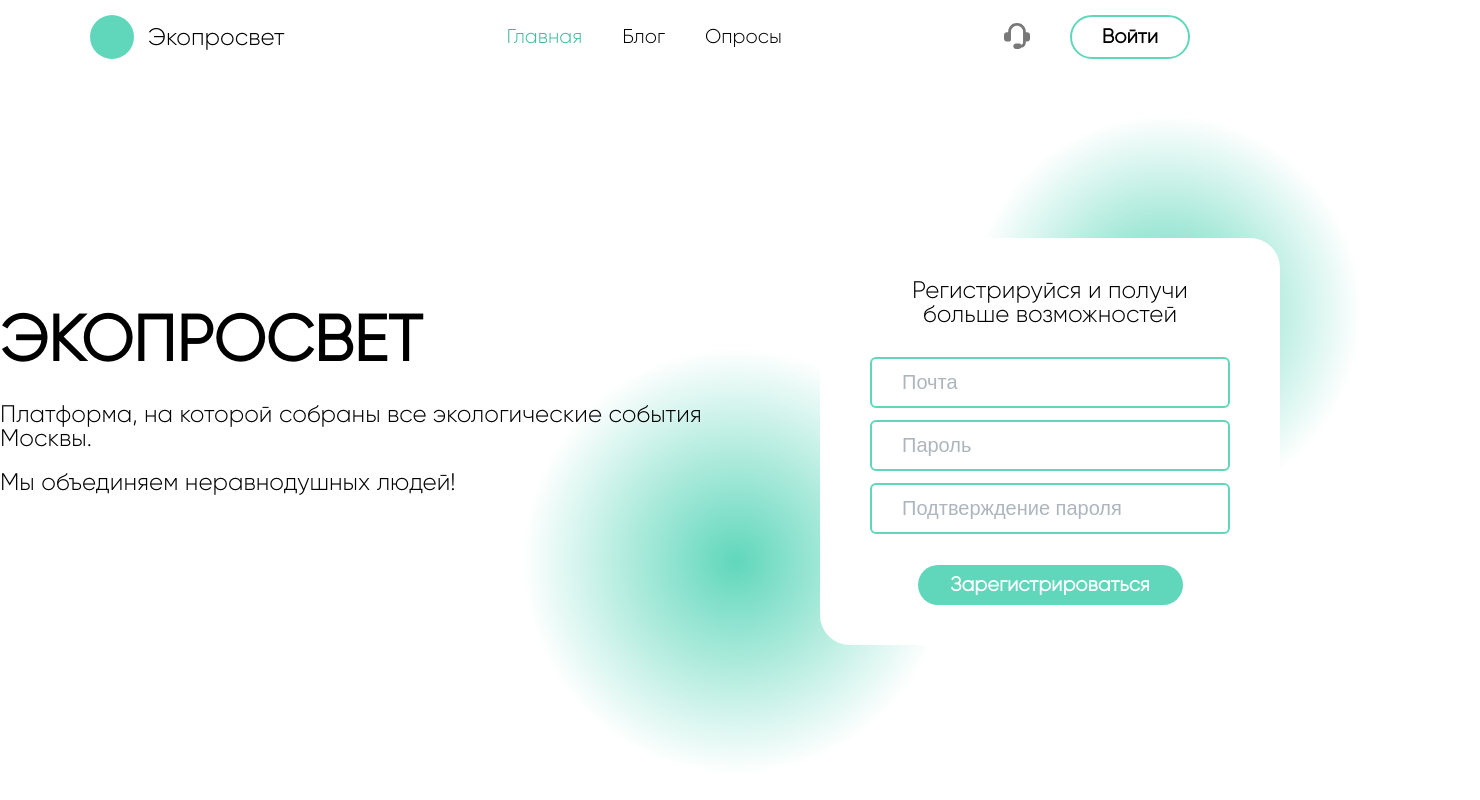
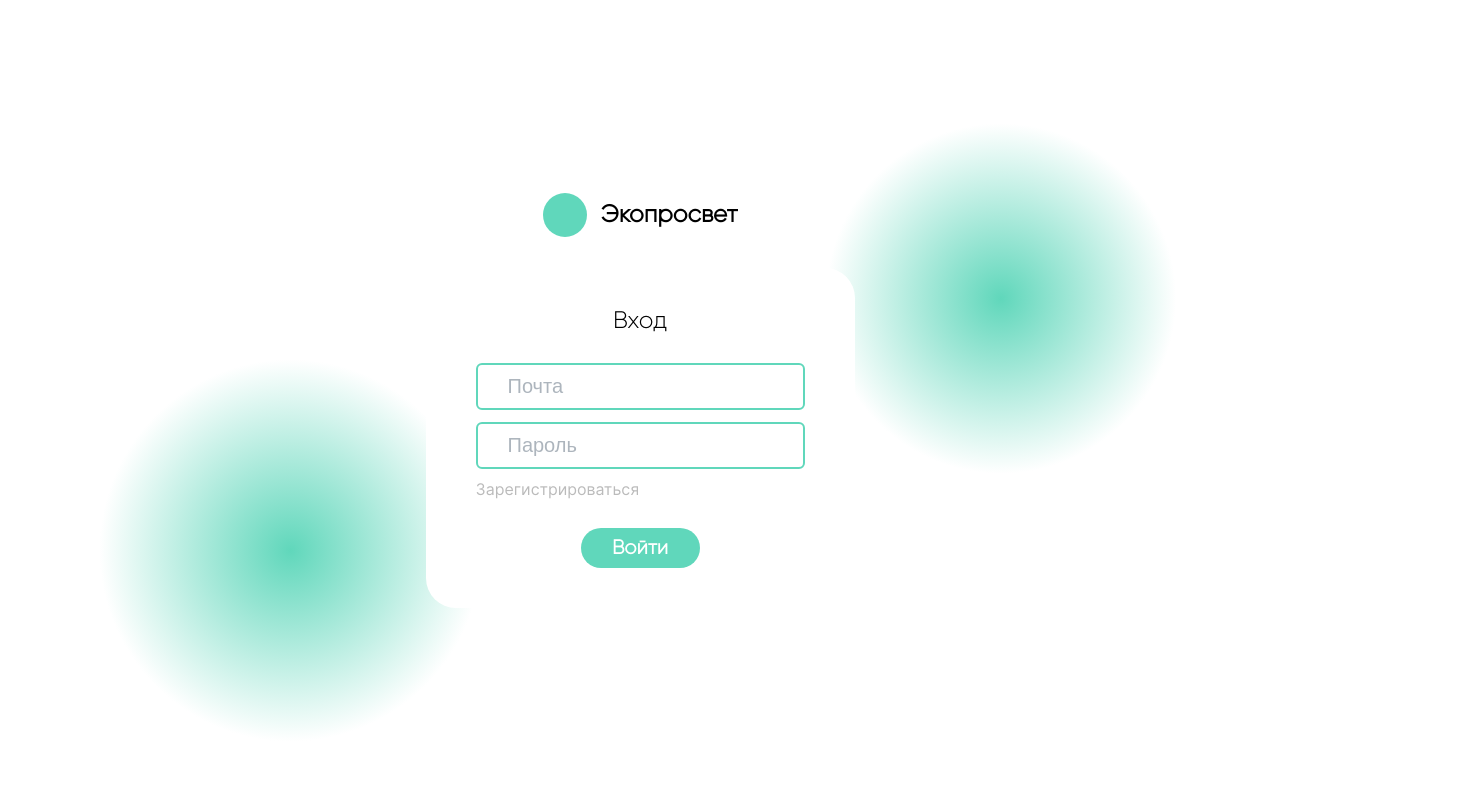
Before and after one commit to Srg206/Ecothon_back, a React app in the folder frontend/: page /login in a window 1280 px wide. Before the commit this address led to /. Shown: the top 800 px of the page, 1480 px wide, since content can reach past the window. Built offline with nearby package versions, Linux system fonts and the light colour scheme.

Commit message:
add LoginPage

```diff
--- a/frontend/src/app/App.js
+++ b/frontend/src/app/App.js
@@ -1,22 +1,31 @@
 import MainPage from '../pages/MainPage/MainPage';
 import '../shared/styles/App.scss';
-import { Navigate, Route, Routes } from 'react-router-dom';
+import { Navigate, Route, Routes, useLocation } from 'react-router-dom';
 
 //* COMPONENTS
 import Header from '../widgets/Header/Header'
 import Footer from '../widgets/Footer/Footer';
+import LoginPage from '../pages/LoginPage/LoginPage';
 
 function App() {
+
+  const location = useLocation();
+
   return (
     <div className="App">
-      <Header/>
+      { location.pathname !== '/login' && <Header/> }
 
       <div className='_container'>
         <Routes>
           <Route path="*" element={<Navigate to="/" replace/>}/>
           <Route path="/" element={<MainPage/>}/>
+          <Route path="/login" element={<LoginPage/>}/>
         </Routes>
-        <Footer/>
+        {
+          location.pathname !== '/login' && (
+            <Footer/>
+          )
+        }
       </div>
     </div>
   );
--- /dev/null
+++ b/frontend/src/app/config.js
@@ -0,0 +1,2 @@
+const baseUrl = "https://194.87.102.215:8002"
+export default baseUrl
--- /dev/null
+++ b/frontend/src/pages/LoginPage/LoginPage.jsx
@@ -0,0 +1,32 @@
+import React, { useState } from 'react'
+import cl from './LoginPage.module.scss'
+
+//* COMPONENTS
+import LogoComponent from '../../shared/modules/LogoComponent/LogoComponent'
+import FormLogin from '../../widgets/FormLogin/FormLogin'
+import FormRegistration from '../../widgets/FormRegistration/FormRegistration'
+
+function LoginPage() {
+
+    const [isLogin, setIsLogin] = useState(true);
+
+  return (
+    <div className={cl.loginPage}>
+
+        <div className={`${cl.loginPage__spots} ${cl.spot1}`}><span></span></div>
+        <div className={`${cl.loginPage__spots} ${cl.spot2}`}><span></span></div>
+
+        <LogoComponent/>
+        {
+            isLogin
+            ?
+            <FormLogin setIsLogin={setIsLogin}/>
+            :
+            <FormRegistration title="Регистрация"/>
+        }
+
+    </div>
+  )
+}
+
+export default LoginPage
--- /dev/null
+++ b/frontend/src/pages/LoginPage/LoginPage.module.scss
@@ -0,0 +1,45 @@
+
+@use "../../shared/styles/colors.scss" as *;
+
+.loginPage{
+    display: flex;
+    flex-direction: column;
+    justify-content: center;
+    align-items: center;
+    height: 100vh;
+    position: relative;
+    overflow-y: hidden;
+
+    > *:not(:last-child){
+        margin-bottom: 31px;
+    }
+
+    .loginPage__spots{
+        position: absolute;
+        display: flex;
+        align-items: center;
+        justify-content: center;
+        width: 100%;
+        height: 100%;
+        z-index: -1;
+
+        span{
+            width: 901px;
+            height: 901px;
+            background: radial-gradient(circle, $spot_color 0%, #fff 30%);
+            border-radius: 50%;
+        }
+    }
+
+    .spot1{
+        top: 150px;
+        left: -350px;
+    }
+
+    .spot2{
+        width: 742px;
+        height: 676px;
+        top: -40px;
+        left: 630px;
+    }
+}
--- a/frontend/src/pages/MainPage/MainPage.jsx
+++ b/frontend/src/pages/MainPage/MainPage.jsx
@@ -35,7 +35,7 @@ function MainPage() {
           </div>
         </div>
         <div className={cl.promo__form}>
-          <FormRegistration/>
+          <FormRegistration title="Регистрируйся и получи больше возможностей"/>
         </div>
       </div>
 
--- a/frontend/src/shared/modules/BtnGreenReverse/BtnGreenReverse.module.scss
+++ b/frontend/src/shared/modules/BtnGreenReverse/BtnGreenReverse.module.scss
@@ -12,5 +12,6 @@
 
     &:hover{
         background-color: $btnGreenReverse_color_border;
+        color: #fff;
     }
 }
--- a/frontend/src/shared/modules/InputGreen/InputGreen.jsx
+++ b/frontend/src/shared/modules/InputGreen/InputGreen.jsx
@@ -1,10 +1,18 @@
-import React from 'react'
+import React, { useState } from 'react'
 import cl from "./InputGreen.module.scss"
 
 function InputGreen({placeholder}) {
+
+  const [isError] = useState(false);
+
   return (
     <div>
-        <input className={cl.inputGreen} type="text" placeholder={placeholder} />
+        <input className={`${cl.inputGreen} ${isError ? cl.error : " "}`} type="text" placeholder={placeholder} />
+        {
+          isError && (
+            <div className={cl.errorText}>Данное поле должно быть заполнено</div>
+          )
+        }
     </div>
   )
 }
--- a/frontend/src/shared/modules/InputGreen/InputGreen.module.scss
+++ b/frontend/src/shared/modules/InputGreen/InputGreen.module.scss
@@ -8,8 +8,24 @@
     font-weight: 400px;
     padding: 12px 30px;
     width: 100%;
+    height: 47px;
+    outline: none;
 
     &::placeholder{
         color: $input_placeholder_color;
     }
+
+    &:hover, &:focus{
+        border-color: $inputForm_color_border_hover;
+    }
 }
+
+.error{
+    border-color: $error_color;
+}
+
+.errorText{
+    color: $error_color;
+    font-weight: 400;
+    margin-top: 6px;
+}
--- a/frontend/src/shared/modules/LogoComponent/LogoComponent.module.scss
+++ b/frontend/src/shared/modules/LogoComponent/LogoComponent.module.scss
@@ -3,6 +3,7 @@
 
 .logo{
     font-size: 24px;
+    font-weight: 600;
     line-height: 28.25px;
     display: flex;
     align-items: center;
--- /dev/null
+++ b/frontend/src/shared/modules/ProfileBtn/ProfileBtn.jsx
@@ -0,0 +1,14 @@
+import React from 'react'
+import cl from './ProfileBtn.module.scss'
+import profile from '../../assets/profile.svg'
+
+function ProfileBtn({username}) {
+  return (
+    <div className={cl.profileBtn}>
+        <div className={cl.profileBtn__username}>{username}</div>
+        <img src={profile} alt="profile btn" />
+    </div>
+  )
+}
+
+export default ProfileBtn
--- /dev/null
+++ b/frontend/src/shared/modules/ProfileBtn/ProfileBtn.module.scss
@@ -0,0 +1,11 @@
+
+.profileBtn{
+    display: flex;
+    align-items: center;
+    gap: 20px;
+
+    .profileBtn__username{
+        font-size: 20px;
+        font-weight: 600;
+    }
+}
--- a/frontend/src/shared/modules/Tag/Tag.module.scss
+++ b/frontend/src/shared/modules/Tag/Tag.module.scss
@@ -6,7 +6,7 @@
     padding: 4px 18px;
     border: 2px solid $base_color;
     border-radius: 20px;
-    font-size: 18px;
+    font-size: 16px;
     font-weight: 400;
     font-family: "Inter";
 }
--- a/frontend/src/shared/styles/colors.scss
+++ b/frontend/src/shared/styles/colors.scss
@@ -1,6 +1,6 @@
 
 $base_color: #60D7BB;
-
+$error_color: #E74646;
 $color_logo: #60D7BB;
 
 //* SPOT
@@ -10,6 +10,7 @@ $spot_color: #60D7BB;
 //* INPUTS
 $input_placeholder_color: #ADB5BD;
 $inputForm_color_border: #60D7BB;
+$inputForm_color_border_hover: #42B99D;
 
 //* BUTTONS
 $btnGreen_background_color: #60D7BB;
--- /dev/null
+++ b/frontend/src/widgets/FormLogin/FormLogin.jsx
@@ -0,0 +1,24 @@
+import React from 'react'
+import cl from './FormLogin.module.scss'
+
+//* COMPONENTS
+import InputGreen from '../../shared/modules/InputGreen/InputGreen'
+import BtnGreen from '../../shared/modules/BtnGreen/BtnGreen'
+
+function FormLogin({setIsLogin}) {
+  return (
+    <div className={cl.formLogin}>
+        <div className={cl.formLogin__title}>Вход</div>
+        <div className={cl.formLogin__inputs}>
+            <InputGreen placeholder="Почта"/>
+            <InputGreen placeholder="Пароль"/>
+            <div className={cl.formLogin__btnReg} onClick={() => setIsLogin(false)}>Зарегистрироваться</div>
+        </div>
+        <div className={cl.formLogin__btn}>
+            <BtnGreen width="119px">Войти</BtnGreen>
+        </div>
+    </div>
+  )
+}
+
+export default FormLogin
--- /dev/null
+++ b/frontend/src/widgets/FormLogin/FormLogin.module.scss
@@ -0,0 +1,36 @@
+
+@use "../../shared/styles/fonts.scss" as *;
+
+.formLogin{
+    background-color: #fff;
+    max-width: 460px;
+    border-radius: 30px;
+    padding: 40px 50px;
+
+    > *:not(:last-child){
+        margin-bottom: 31px;
+    }
+
+    .formLogin__title{
+        font-size: 24px;
+        text-align: center;
+        font-weight: 500;
+    }
+
+    .formLogin__inputs{
+        > *:not(:last-child){
+            margin-bottom: 12px;
+        }
+
+        .formLogin__btnReg{
+            color: #BBBBBB;
+            font-family: "Inter";
+            font-weight: 400;
+        }
+    }
+
+    .formLogin__btn{
+        display: flex;
+        justify-content: center;
+    }
+}
--- a/frontend/src/widgets/FormRegistration/FormRegistration.jsx
+++ b/frontend/src/widgets/FormRegistration/FormRegistration.jsx
@@ -3,10 +3,10 @@ import cl from './FormRegistration.module.scss'
 import BtnGreen from '../../shared/modules/BtnGreen/BtnGreen'
 import InputGreen from '../../shared/modules/InputGreen/InputGreen'
 
-function FormRegistration() {
+function FormRegistration({title}) {
   return (
     <div className={cl.formRegistration}>
-        <div className={cl.formRegistration__title}>Регистрируйся и получи больше возможностей</div>
+        <div className={cl.formRegistration__title}>{title}</div>
         <div className={cl.formRegistration__inputs}>
             <InputGreen placeholder="Почта"/>
             <InputGreen placeholder="Пароль"/>
--- a/frontend/src/widgets/Header/Header.jsx
+++ b/frontend/src/widgets/Header/Header.jsx
@@ -1,35 +1,60 @@
-import React from 'react'
+import React, { useState } from 'react'
 import cl from './Header.module.scss'
 import NavLink from '../../shared/modules/NavLink/NavLink'
 import BtnGreenReverse from '../../shared/modules/BtnGreenReverse/BtnGreenReverse'
-import { useLocation } from 'react-router-dom'
+import { useLocation, useNavigate } from 'react-router-dom'
 
 import support from '../../shared/assets/support.svg'
 import LogoComponent from '../../shared/modules/LogoComponent/LogoComponent'
+import ProfileBtn from '../../shared/modules/ProfileBtn/ProfileBtn'
 
 function Header() {
 
-    let location = useLocation();
+    const location = useLocation();
+    const navigate = useNavigate();
+    const [isLoginUser] = useState(true);
 
     const navigateToLogin = () => {
+        navigate('/login');
         console.log("LOGIN NAVIGATE");
     }
 
   return (
     <div className={cl.header}>
         <LogoComponent/>
-        <nav className={cl.header__nav}>
+        <nav>
+            {
+                isLoginUser
+                ?
+                <div className={cl.header__nav}>
+                    <NavLink text="Главная" to="/" isActive={location.pathname === "/"}/>
+                    <NavLink text="Мои события" to="/" isActive={location.pathname === "/myevents"}/>
+                    <NavLink text="Баллы" to="/blog" isActive={location.pathname === "/blog"}/>
+                </div>
+                :
+                <div className={cl.header__nav}>
                     <NavLink text="Главная" to="/" isActive={location.pathname === "/"}/>
                     <NavLink text="Блог" to="/blog" isActive={location.pathname === "/blog"}/>
                     <NavLink text="Опросы" to="/surveys" isActive={location.pathname === "/surveys"}/>
+                </div>
+            }
+
         </nav>
         <div className={cl.header__login}>
             <div className={cl.headerLogin__support}>
                 <img src={support} alt="support_btn" />
             </div>
+            {
+                isLoginUser
+                ?
+                <div className={cl.header_profileBtn}>
+                    <ProfileBtn username="Иванова Татьяна"/>
+                </div>
+                :
                 <div className={cl.headerLogin__btn}>
                     <BtnGreenReverse onClick={navigateToLogin}>Войти</BtnGreenReverse>
                 </div>
+            }
         </div>
     </div>
   )
```
Also changed, not shown: frontend/src/widgets/FormDataInfo/FormDataInfo.jsx (added, +12 -0 lines), frontend/src/shared/assets/profile.svg (added), frontend/src/widgets/FormDataInfo/FormDataInfo.module.scss (added). Lines whose indentation alone changed are shown as unchanged.
